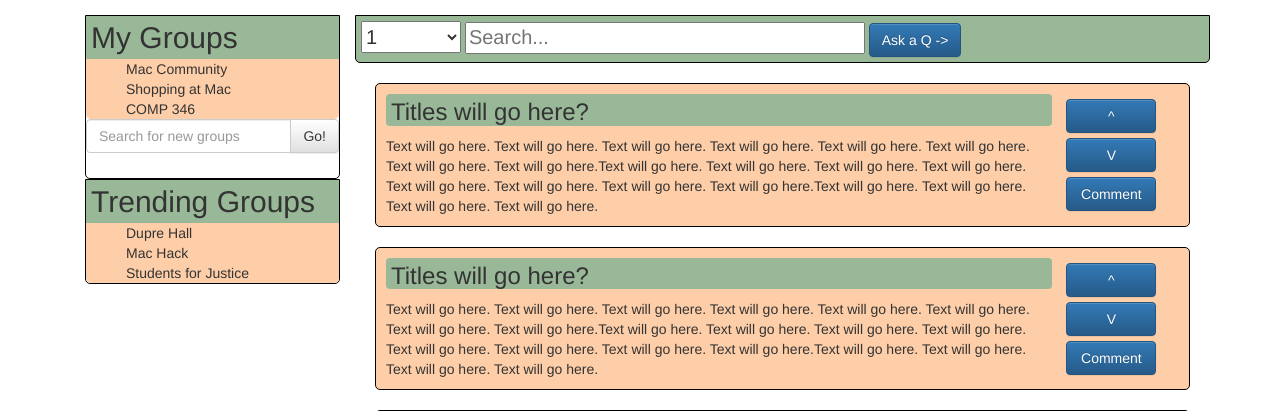
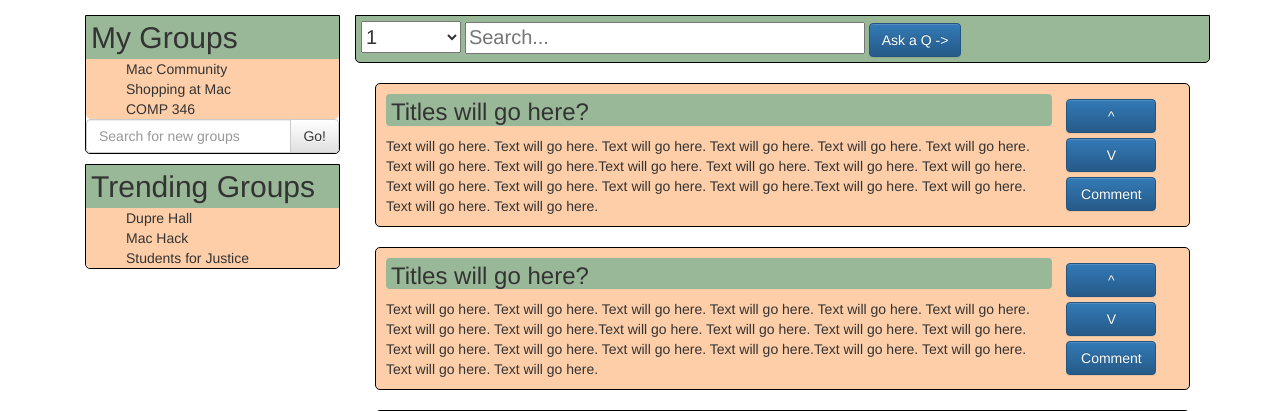
Before and after one commit to MackHartley/scratchQs, a Python web app: template templates/index.html in a window 1280 px wide. Shown: the part 57-468 px from the top of the page. Run offline with Jinja, Linux system fonts and the light colour scheme; the template is opened without the code that fills it, so the values that code supplies are empty; some libraries are stand-ins or nearby versions.

Commit message:
Refactored CSS

```diff
--- a/templates/index.html
+++ b/templates/index.html
@@ -35,7 +35,6 @@
 					<li>Shopping at Mac</li>
 					<li>COMP 346</li>
 				</ul>
-
 				<div class = "searchGroups">
 					<div class="row">
 					  	<div class="col-lg-12">
@@ -48,7 +47,6 @@
 					  	</div><!-- /.col-lg-12 -->
 					</div><!-- /.row -->
 				</div>
-
 			</div>
 
 			<div class = "trendingGroups">
--- a/templates/main.css
+++ b/templates/main.css
@@ -28,12 +28,13 @@ ul {
 }
 
 .searchGroups{
-	margin-bottom: 10%;
+
 }
 
 .myGroups{
 	border-radius: 0 0 5px 5px;
 	border: 1px solid black;
+	margin-bottom: 10px;
 }
 
 .trendingGroups{
```
Lines whose indentation alone changed are shown as unchanged.
